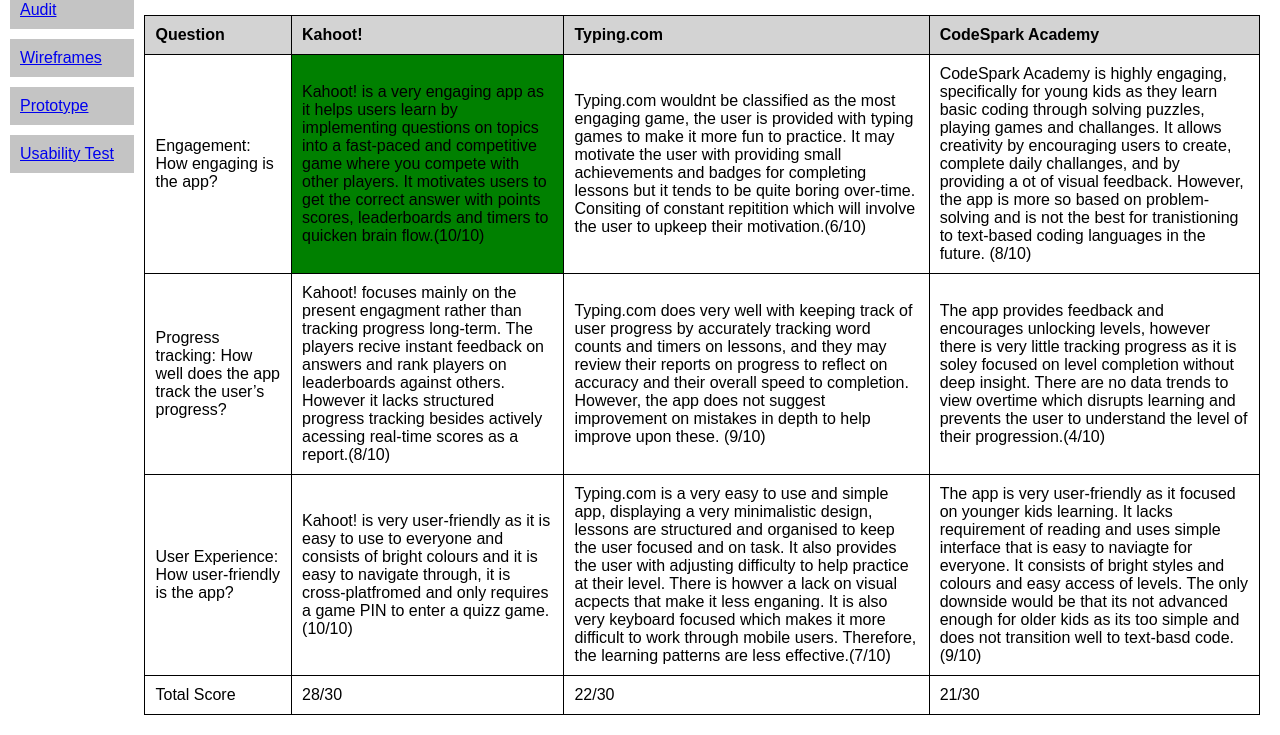
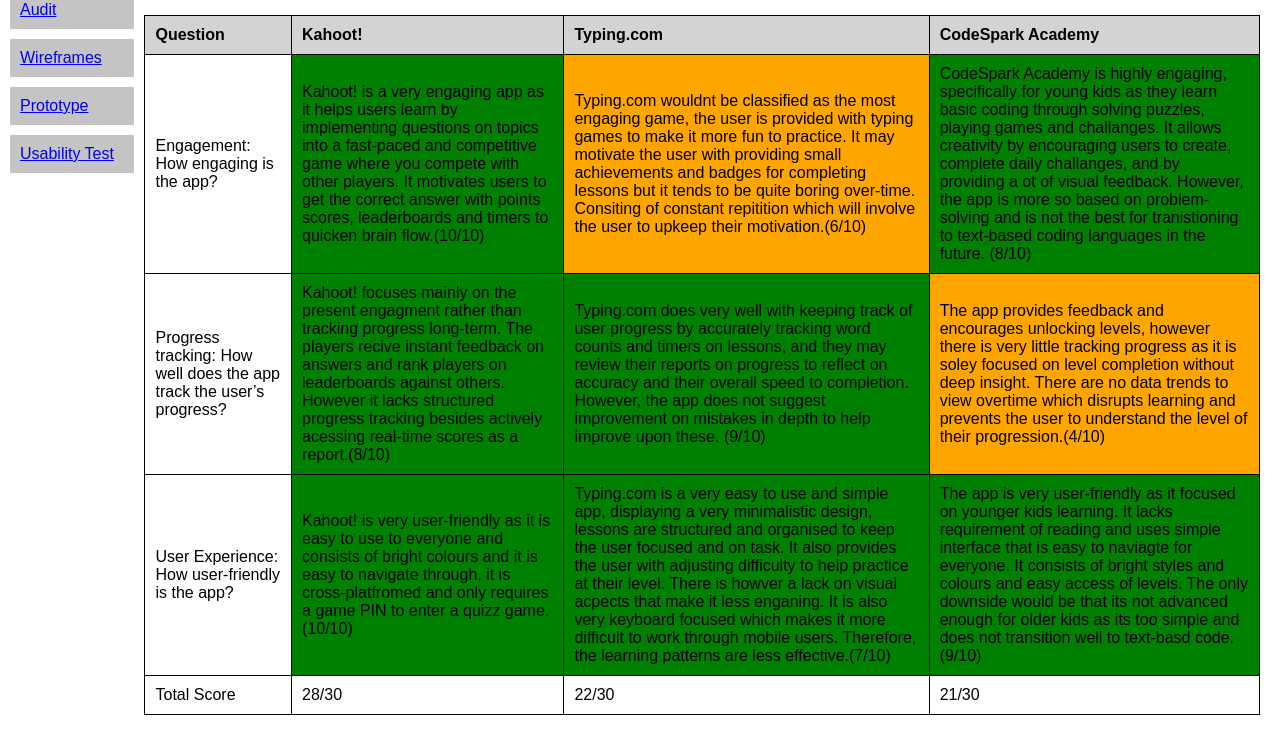
Before and after one commit to Amanda-Andrite/IxD25, a plain HTML site: page competitive-audit.html in a window 1280 px wide. Shown: the part 85-820 px from the top of the page. Drawn offline with Linux system fonts and the light colour scheme.

Commit message:
Update competitive-audit.html

```diff
--- a/competitive-audit.html
+++ b/competitive-audit.html
@@ -31,31 +31,31 @@
                         <td style ="background-color: green; color:black;">Kahoot! is a very engaging app as it helps users learn by implementing questions on topics
 into a fast-paced and competitive game where you compete with other players. It motivates users to get the correct answer with points scores, leaderboards
 and timers to quicken brain flow.(10/10)</td>
-                        <td class = "Fine">Typing.com wouldnt be classified as the most engaging game, the user is provided with typing games to make it more fun to practice. It may motivate the
+                        <td style ="background-color: orange; color:black;">Typing.com wouldnt be classified as the most engaging game, the user is provided with typing games to make it more fun to practice. It may motivate the
 user with providing small achievements and badges for completing lessons but it tends to be quite boring over-time. Consiting of constant
 repitition which will involve the user to upkeep their motivation.(6/10)</td>
-                        <td class = "Good">CodeSpark Academy is highly engaging, specifically for young kids as they learn basic coding through solving puzzles, playing games and challanges.
+                        <td style ="background-color: green; color:black;">CodeSpark Academy is highly engaging, specifically for young kids as they learn basic coding through solving puzzles, playing games and challanges.
 It allows creativity by encouraging users to create, complete daily challanges, and by providing a ot of visual feedback. However, the app is more so based on problem-solving and
 is not the best for tranistioning to text-based coding languages in the future. (8/10)</td>
                     </tr>
                     <tr>
                         <td>Progress tracking: How well does the app track the user’s progress?</td>
-                        <td class = "Good">Kahoot! focuses mainly on the present engagment rather than tracking progress long-term. The players recive instant feedback
+                        <td style ="background-color: green; color:black;">Kahoot! focuses mainly on the present engagment rather than tracking progress long-term. The players recive instant feedback
 on answers and rank players on leaderboards against others. However it lacks structured progress tracking besides actively acessing real-time scores as a report.(8/10)</td>
-                        <td class = "Good">Typing.com does very well with keeping track of user progress by accurately tracking word counts and timers on lessons,
+                        <td style ="background-color: green; color:black;">Typing.com does very well with keeping track of user progress by accurately tracking word counts and timers on lessons,
 and they may review their reports on progress to reflect on accuracy and their overall speed to completion. However, the app does not suggest improvement on mistakes in depth to help
 improve upon these. (9/10)</td>
-                        <td class = "Fine">The app provides feedback and encourages unlocking levels, however there is very little tracking progress as it is soley focused on
+                        <td style ="background-color: orange; color:black;">The app provides feedback and encourages unlocking levels, however there is very little tracking progress as it is soley focused on
 level completion without deep insight. There are no data trends to view overtime which disrupts learning and prevents the user to understand the level of their progression.(4/10)</td>
                     </tr>
                     <tr>
                         <td>User Experience: How user-friendly is the app?</td>
-                        <td class = "Good">Kahoot! is very user-friendly as it is easy to use to everyone and consists of bright colours and it is easy to navigate through,
+                        <td style ="background-color: green; color:black;">Kahoot! is very user-friendly as it is easy to use to everyone and consists of bright colours and it is easy to navigate through,
 it is cross-platfromed and only requires a game PIN to enter a quizz game.(10/10)</td>
-                        <td class = "Good">Typing.com is a very easy to use and simple app, displaying a very minimalistic design, lessons are structured and organised to keep the user focused
+                        <td style ="background-color: green; color:black;">Typing.com is a very easy to use and simple app, displaying a very minimalistic design, lessons are structured and organised to keep the user focused
 and on task. It also provides the user with adjusting difficulty to help practice at their level. There is howver a lack on visual acpects that make it less enganing. It is also very keyboard
 focused which makes it more difficult to work through mobile users. Therefore, the learning patterns are less effective.(7/10)</td>
-                        <td class = "Good"> The app is very user-friendly as it focused on younger kids learning. It lacks requirement of reading and uses simple interface that is easy to naviagte for everyone.
+                        <td style ="background-color: green; color:black;"> The app is very user-friendly as it focused on younger kids learning. It lacks requirement of reading and uses simple interface that is easy to naviagte for everyone.
 It consists of bright styles and colours and easy access of levels. The only downside would be that its not advanced enough for older kids as its too simple and does not transition well
 to text-basd code.(9/10)</td>
                     </tr>
```
